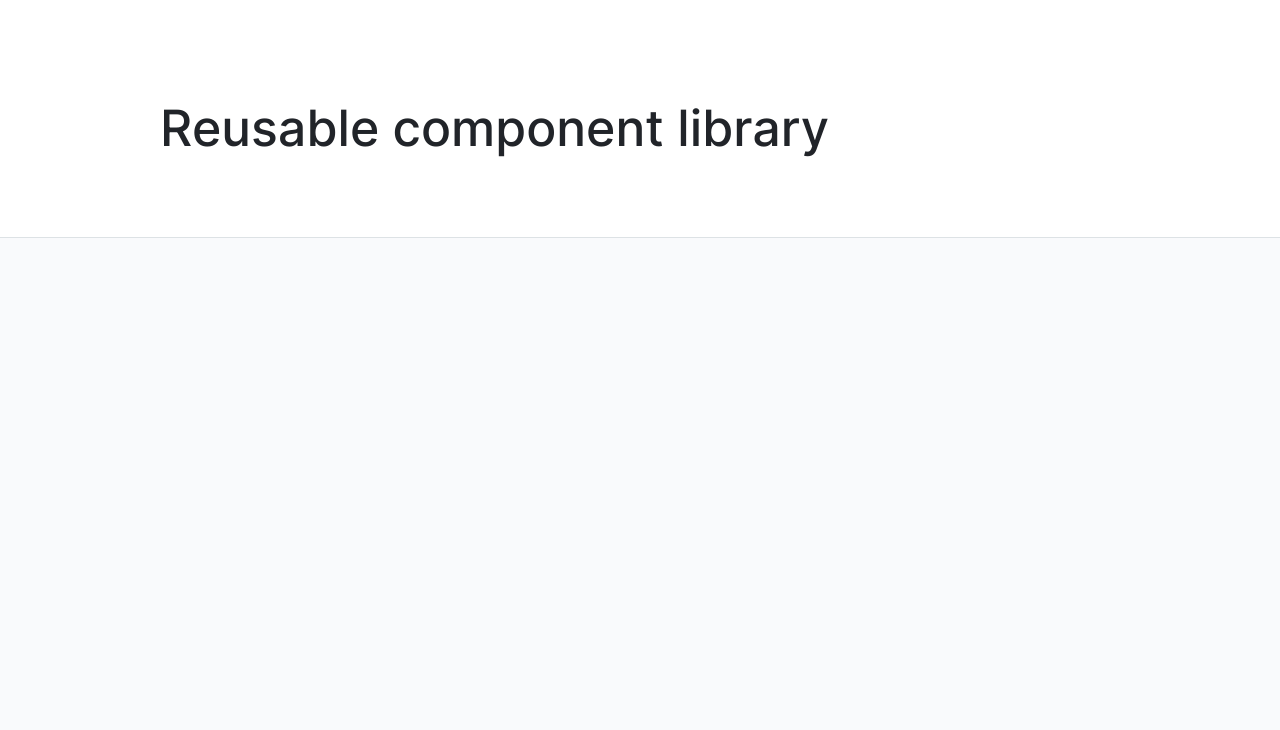
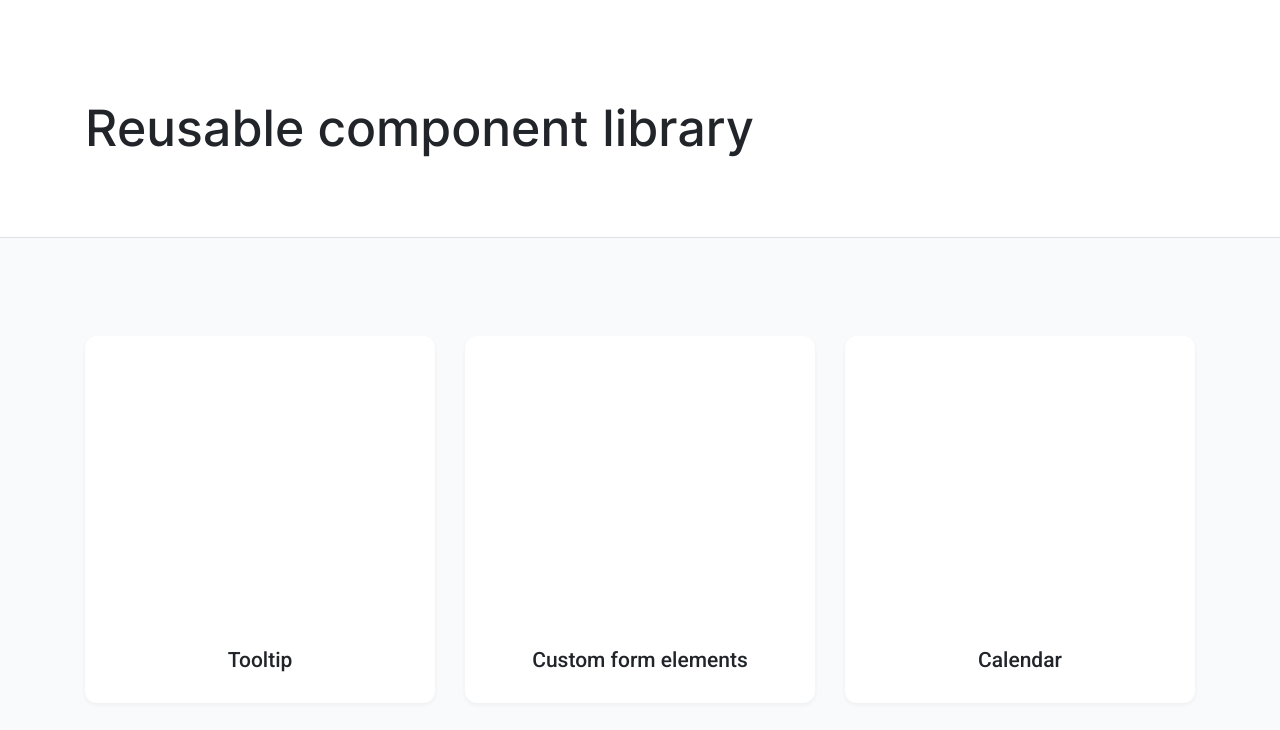
Before and after one commit to js-tasks-ru/htmlcss-20230411_aleksandr-pupkov1991, a website: page index.html in a window 1280 px wide. Shown: the top 730 px of the page. Drawn offline with Linux system fonts and the light colour scheme; files whose address does not match are found by name; a web font is replaced by a local one.

Commit message:
work on blocks in the layout

```diff
--- a/assets/css/main.css
+++ b/assets/css/main.css
@@ -4,6 +4,7 @@
 @import '../../components/header/header.css';
 @import '../../components/main/promo.css';
 @import '../../components/footer/footer.css';
+@import '../../components/container/container.css';
 
 :root {
     --white: #ffffff;
@@ -26,4 +27,5 @@
 
 * {
     font-family: 'Roboto', sans-serif;
+    box-sizing: border-box;
 }
--- /dev/null
+++ b/components/container/container.css
@@ -0,0 +1,4 @@
+.container{
+    max-width: 1110px;
+    margin: 0 auto;
+}
--- a/components/header/header.css
+++ b/components/header/header.css
@@ -5,7 +5,7 @@
 
 .header__title{
     margin: 0;
-    padding: 96px 0 0 160px;
+    padding-top: 96px;
     font-family: 'Inter';
     font-weight: 500;
     font-size: 50px;
--- a/components/main/promo.css
+++ b/components/main/promo.css
@@ -1,6 +1,29 @@
 .promo{
     min-height: 1036px;
     background-color: #F9FAFC;
-    border-top: 1px solid #DDE2E5;
-    border-bottom: 1px solid #DDE2E5;
+    border-top: 1px solid var(--grey-2);
+    border-bottom: 1px solid var(--grey-2);
+    padding-top: 68px;
 }
+.promo__main{
+    display: flex;
+    justify-content: space-between;
+    flex-wrap: wrap;
+}
+.promo__item{
+    width: 350px;
+    height: 367px;
+    background: var(--white);
+    box-shadow: 0px 2px 4px rgba(33, 36, 41, 0.05);
+    border-radius: 12px;
+    margin-top: 30px;
+}
+.promo__descr{
+    font-family: 'Roboto';
+    font-weight: 500;
+    font-size: 21px;
+    line-height: 25px;
+    text-align: center;
+    color: var(--black);
+    padding-top: 312px;
+}
--- a/index.html
+++ b/index.html
@@ -8,15 +8,40 @@
     <body>
         <div class="page">
             <header class="header">
-                <h1 class="header__title">Reusable component library</h1>
+                <div class="container">
+                    <h1 class="header__title">Reusable component library</h1>
+                </div>
             </header>
             <main class="promo">
-
+                <div class="container">
+                    <div class="promo__main">
+                        <div class="promo__item">
+                            <div class="promo__descr">Tooltip</div>
+                        </div>
+                        <div class="promo__item">
+                            <div class="promo__descr">Custom form elements</div>
+                        </div>
+                        <div class="promo__item">
+                            <div class="promo__descr">Calendar</div>
+                        </div>
+                        <div class="promo__item">
+                            <div class="promo__descr">Modal dialog</div>
+                        </div>
+                        <div class="promo__item">
+                            <div class="promo__descr">Histogram</div>
+                        </div>
+                        <div class="promo__item">
+                            <div class="promo__descr">Avatar</div>
+                        </div>
+                    </div>
+                </div>
             </main>
             <footer class="footer">
-                <h3 class="footer__title">About</h3>
-                <div class="footer__descr">
-                    This project is a collection of professionally designed, pre-built, fully responsive<br> HTML snippets you can drop into your projects. Get started by checking out our free<br> preview components, or browsing the PNG previews in the categories you're most<br> curious about.
+                <div class="container">
+                    <h3 class="footer__title">About</h3>
+                    <div class="footer__descr">
+                        This project is a collection of professionally designed, pre-built, fully responsive<br> HTML snippets you can drop into your projects. Get started by checking out our free<br> preview components, or browsing the PNG previews in the categories you're most<br> curious about.
+                    </div>
                 </div>
             </footer>
         </div>
```
